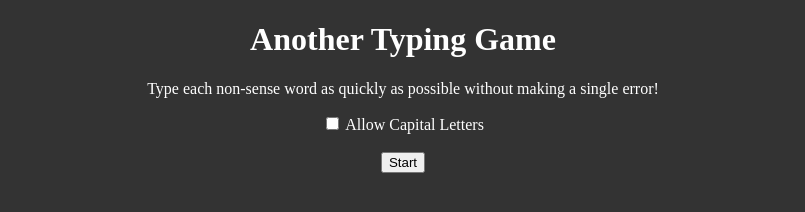
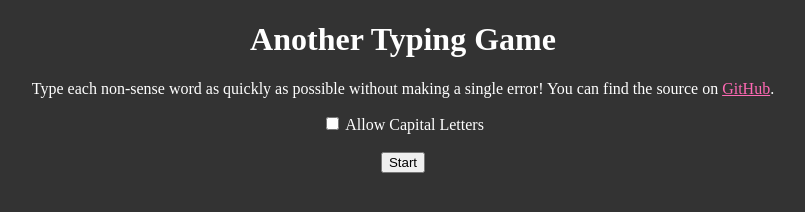
Before and after one commit to bi3mer/AnotherTypingGame, a plain HTML site: page index.html in a window 1280 px wide. Shown: the whole page, without its empty margins (237-1042 px from the left). Drawn offline with Linux system fonts and the light colour scheme.

Commit message:
added github link on main page

```diff
--- a/index.html
+++ b/index.html
@@ -15,7 +15,8 @@
           Another Typing Game
         </h1>
         <p>
-          Type each non-sense word as quickly as possible without making a single error!
+          Type each non-sense word as quickly as possible without making a single error! You can find the source on
+          <a target="_blank" href="https://github.com/bi3mer/AnotherTypingGame" style="color: hotpink;">GitHub</a>.
         </p>
         <input type="checkbox" id="allowCapitals">
         <label for="allowCapitals">Allow Capital Letters</label>
```
